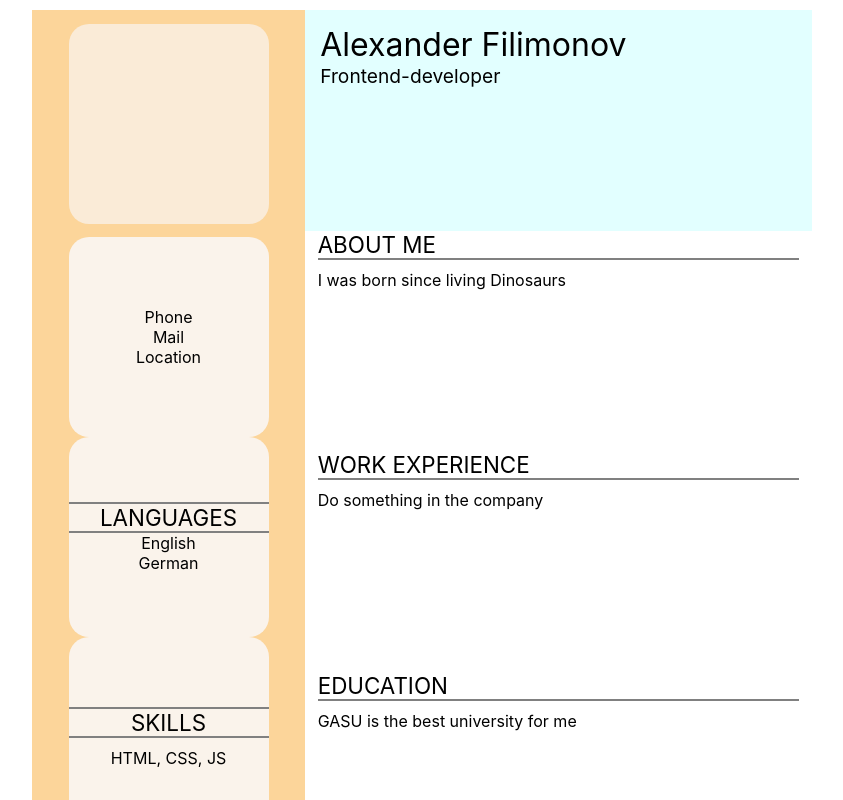
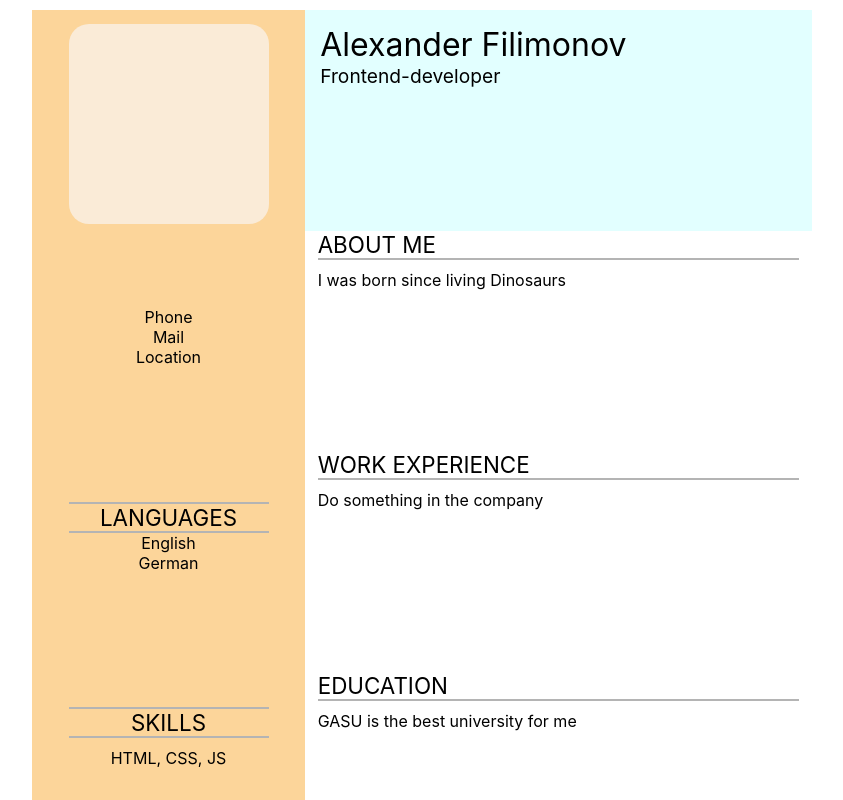
Before and after one commit to LuFtKrabbe/CV, a React (Create React App) app: page / in a window 1280 px wide. Shown: the top 800 px of the page, without its empty margins (218-1061 px from the left). Built offline with nearby package versions, Linux system fonts and the light colour scheme.

Commit message:
refactor: replace colors and add mixins

```diff
--- a/src/App.scss
+++ b/src/App.scss
@@ -1 +1,4 @@
+@import './styles/colors.scss';
+@import './styles/mixins.scss';
+
 @import './pages/print/profile.scss'
--- a/src/pages/print/column.scss
+++ b/src/pages/print/column.scss
@@ -1,8 +1,6 @@
 .column-photo {
+  @include flex(flex, center, center);
   box-sizing: border-box;
-  display: flex;
-  align-items: center;
-  justify-content: center;
   width: 200px;
   height: 200px;
   background-color: antiquewhite;
@@ -12,54 +10,38 @@
 }
 
 .column-contacts {
-  display: flex;
-  align-items: center;
-  justify-content: center;
-  flex-direction: column;
+  @include flex(flex, center, center, column);
   width: 200px;
   height: 200px;
-  background-color: rgb(250, 243, 235);
   border-radius: 20px;
 }
 
 .column-languages {
-  display: flex;
-  align-items: center;
-  justify-content: center;
-  flex-direction: column;
+  @include flex(flex, center, center, column);
   width: 200px;
   height: 200px;
-  background-color: rgb(250, 243, 235);
   border-radius: 20px;
   & .languages-header {
-    display: flex;
-    align-items: center;
-    justify-content: center;
+    @include flex(flex, center, center);
     width: 100%;
     font-size: 1.4rem;
-    border-top: solid 2px grey;
-    border-bottom: solid 2px grey;
+    border-top: solid 2px $color-column-divider;
+    border-bottom: solid 2px $color-column-divider;
   }
 }
 
 
 .column-skills {
-  display: flex;
-  align-items: center;
-  justify-content: center;
-  flex-direction: column;
+  @include flex(flex, center, center, column);
   width: 200px;
   height: 200px;
-  background-color: rgb(250, 243, 235);
   border-radius: 20px;
   & .skills-header {
-    display: flex;
-    align-items: center;
-    justify-content: center;
+    @include flex(flex, center, center);
     width: 100%;
     font-size: 1.4rem;
-    border-top: solid 2px grey;
-    border-bottom: solid 2px grey;
+    border-top: solid 2px $color-column-divider;
+    border-bottom: solid 2px $color-column-divider;
   }
   & .skills-text {
     margin: 10px 0 0 0;
--- a/src/pages/print/main.scss
+++ b/src/pages/print/main.scss
@@ -3,7 +3,7 @@
   height: 20%;
   width: 100%;
   padding: 3%;
-  background-color: rgb(226, 255, 255);
+  background-color: $color-main-header;
 }
 
 .header-name {
@@ -23,7 +23,7 @@
   height: 20%;
   font-size: 1.4rem;
   & .about-header {
-    border-bottom: solid 2px grey;
+    border-bottom: solid 2px $color-main-divider;
   }
   & .about-text {
     margin: 10px 0 0 0;
@@ -36,7 +36,7 @@
   height: 20%;
   font-size: 1.4rem;
   & .exprerience-header {
-    border-bottom: solid 2px grey;
+    border-bottom: solid 2px $color-main-divider;
   }
   & .exprerience-text {
     margin: 10px 0 0 0;
@@ -49,7 +49,7 @@
   height: 20%;
   font-size: 1.4rem;
   & .education-header {
-    border-bottom: solid 2px grey;
+    border-bottom: solid 2px $color-main-divider;
   }
   & .education-text {
     margin: 10px 0 0 0;
--- a/src/pages/print/profile.scss
+++ b/src/pages/print/profile.scss
@@ -2,42 +2,30 @@
 @import './main.scss';
 
 .profile-wrapper {
-  display: flex;
-  align-items: center;
-  justify-content: center;
+  @include flex(flex, center, center);
 }
 
 .profile-format {
-  display: flex;
-  align-items: center;
-  justify-content: center;
+  @include flex(flex, center, center);
   padding: 10px;
 }
 
 .profile-content {
-  display: flex;
-  align-items: center;
-  justify-content: center;
+  @include flex(flex, center, center);
   border-radius: 20px;
   width: 780px;
   height: 1103px;
 }
 
 .profile-column {
-  display: flex;
-  align-items: center;
-  justify-content: flex-start;
-  flex-direction: column;
+  @include flex(flex, center, flex-start, column);
   width: 35%;
   height: 100%;
-  background-color: rgb(252, 213, 154);
+  background-color: $color-column;
 }
 
 .profile-main {
-  display: flex;
-  align-items: center;
-  justify-content: flex-start;
-  flex-direction: column;
+  @include flex(flex, center, flex-start, column);
   width: 65%;
   height: 100%;
 }
--- /dev/null
+++ b/src/styles/colors.scss
@@ -0,0 +1,5 @@
+$color-column: rgb(252, 213, 154);
+$color-column-divider: rgb(180, 180, 180);
+
+$color-main-header: rgb(226, 255, 255);
+$color-main-divider: rgb(180, 180, 180);
--- /dev/null
+++ b/src/styles/mixins.scss
@@ -0,0 +1,6 @@
+@mixin flex($display, $align, $justify, $direction: row) {
+  display: $display;
+  align-items: $align;
+  justify-content: $justify;
+  flex-direction: $direction;
+}
```
